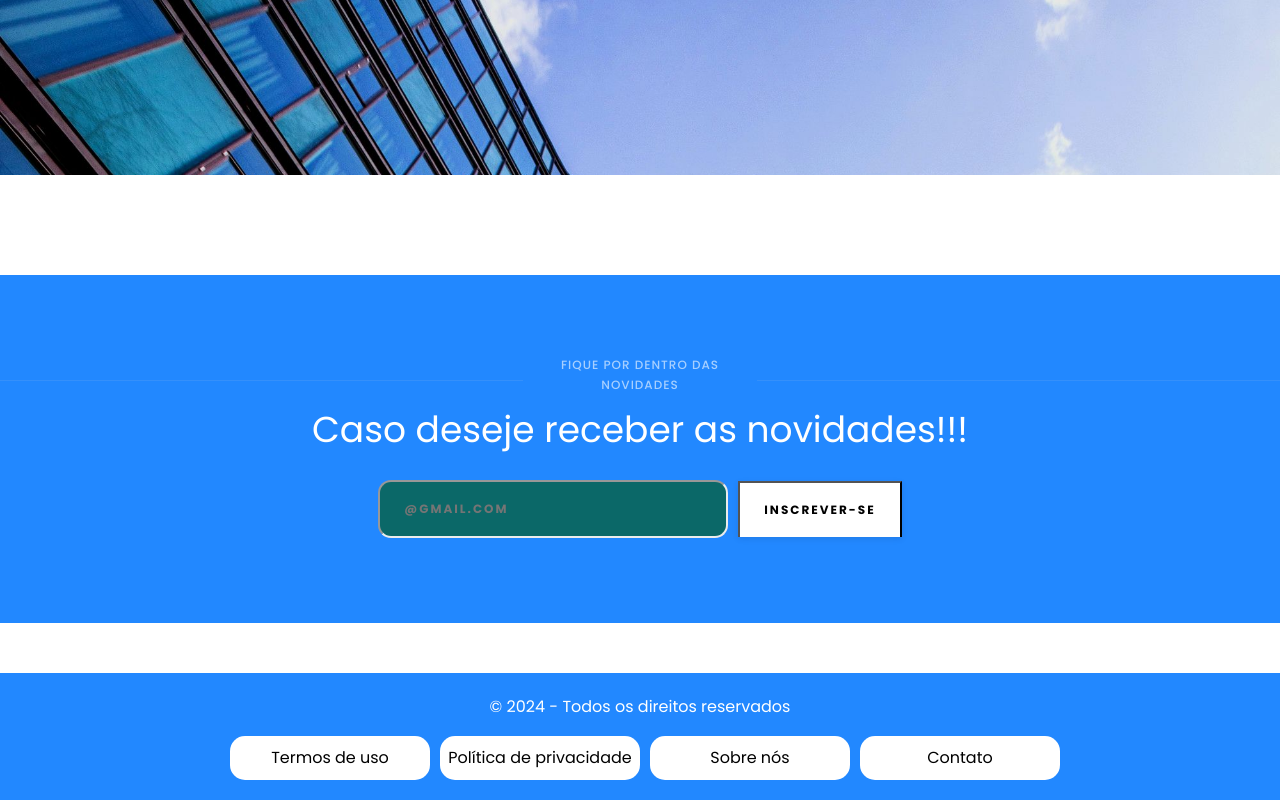
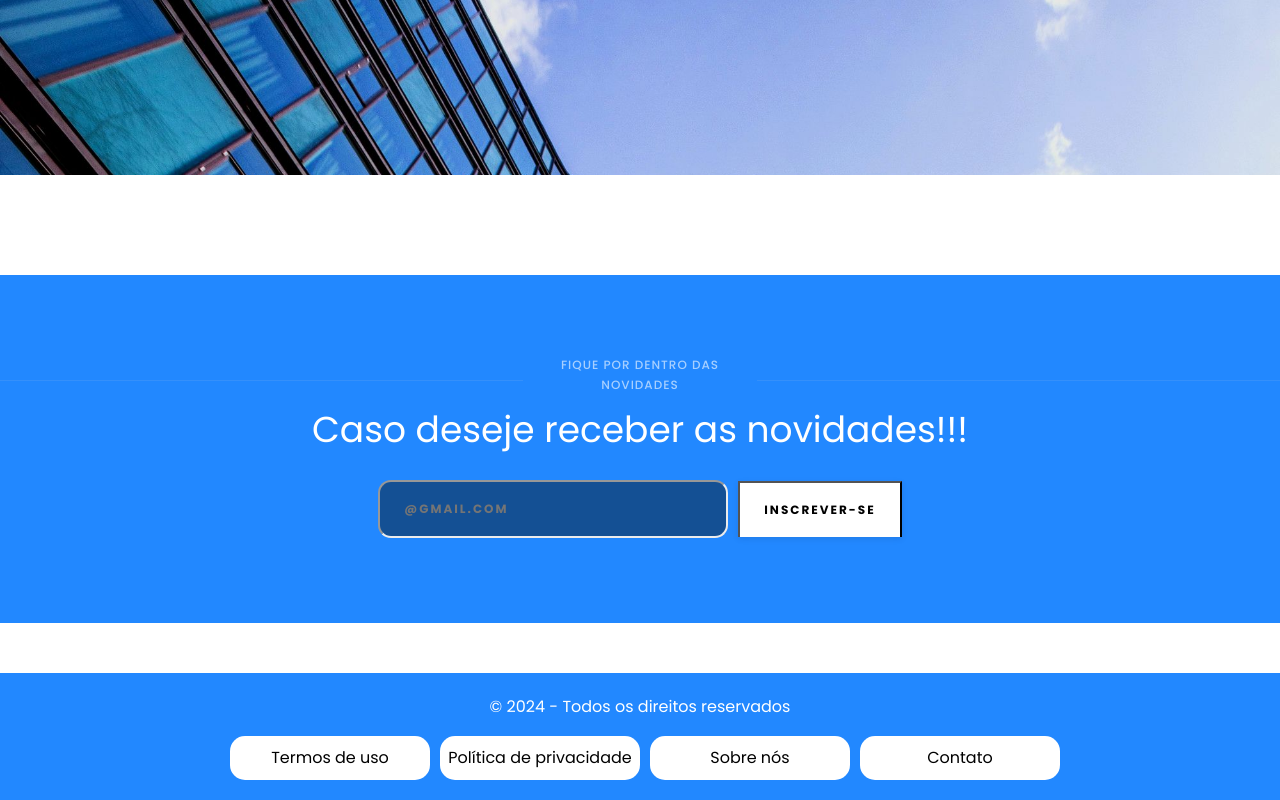
Before and after one commit to Zyro031/SRC, a plain HTML site: page Index.html in a window 1280 px wide. In both pictures the pointer is over the input "@gmail.com". Shown: the part 1654-2454 px from the top of the page. Drawn offline with nearby package versions, Linux system fonts and the light colour scheme.

Commit message:
Add files via upload

```diff
--- a/style.css
+++ b/style.css
@@ -138,7 +138,8 @@ img {
   background-color: var(--main-color);
 }
 .dark_field-label:hover {
-  background-color: #0b6868;
+  background-color: #145094;
+  color: black;
 }
 .label {
   opacity: 0.6;
```
